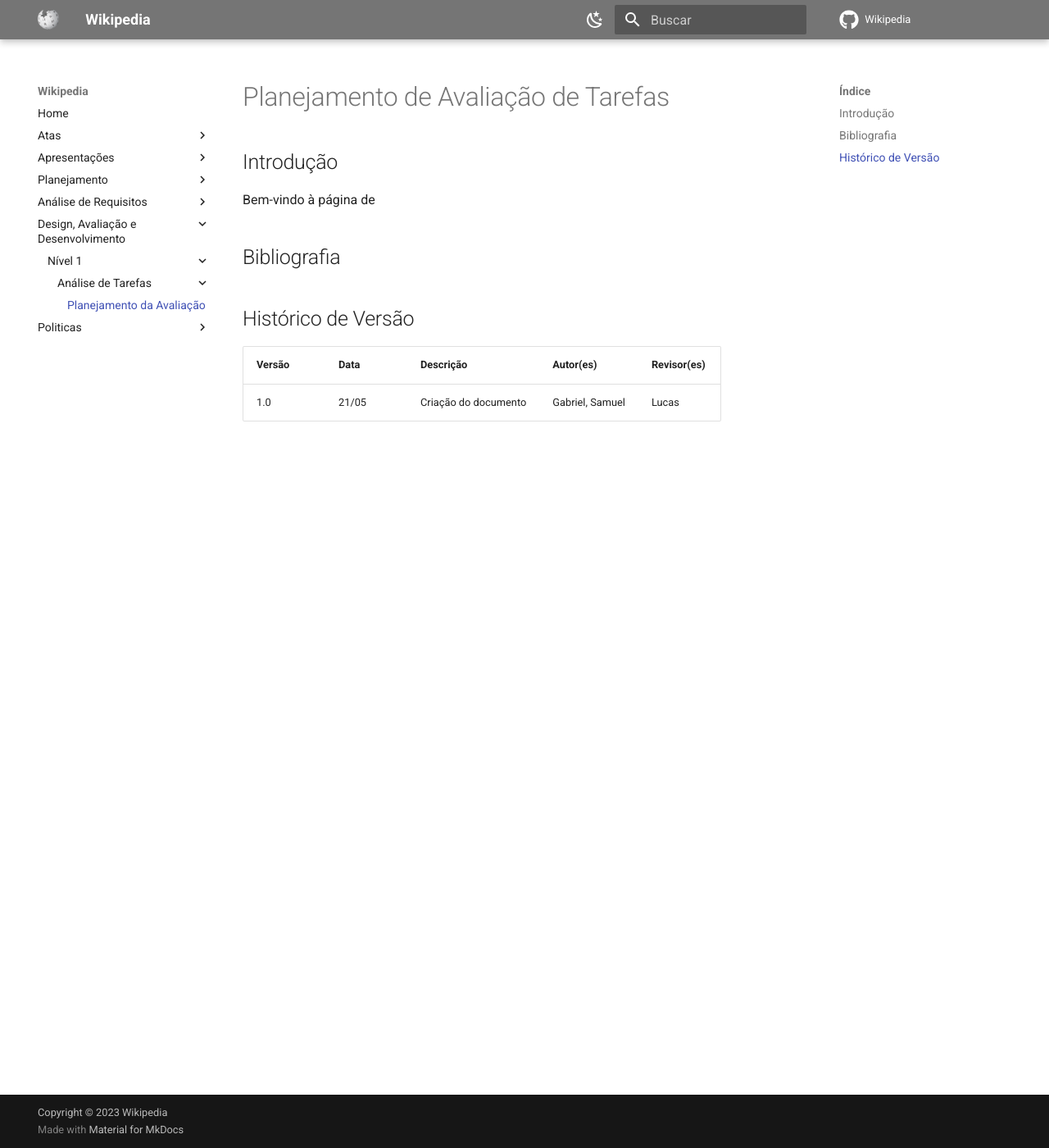
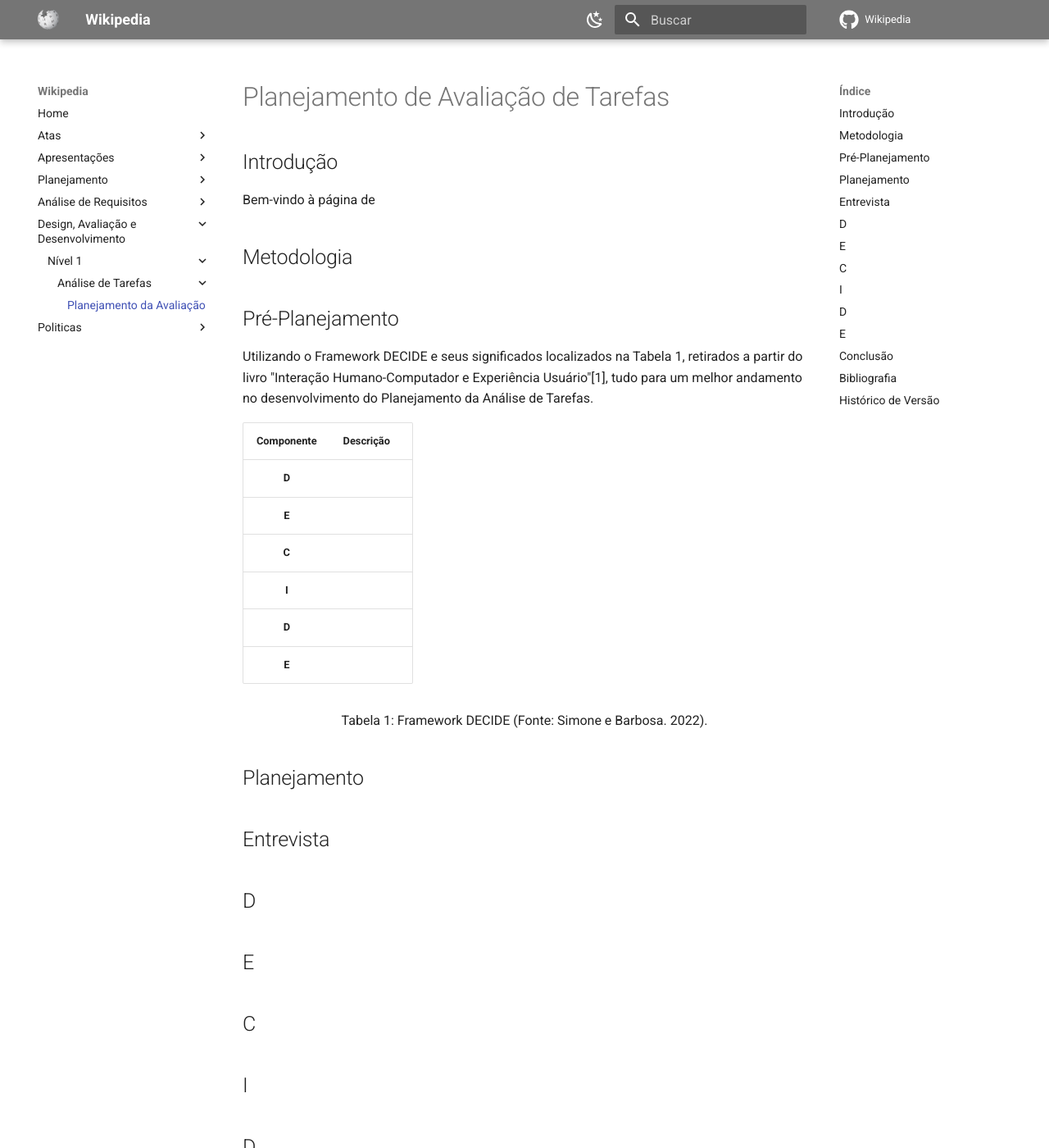
Before and after one commit to Interacao-Humano-Computador/2023.1-Wikipedia, an MkDocs documentation site: the page built from docs/design-avaliacao-desenvolvimento/nivel1/analiseDeTarefas/planejamentoDaAvaliacaoTarefas.md, in a window 1280 px wide and 1400 px high. Shown: the whole window at 82% size. Built offline with MkDocs 1.6.1 and Material for MkDocs 9.7.7, drawn with Linux system fonts in a browser that asks for light colours; comment, search, counter and statistics services are not loaded.

Commit message:
Estrutura do Planejamento da Análise
Co-authored-by: SamuelGSouza <samuelgomes318@gmail.com>

```diff
--- a/docs/design-avaliacao-desenvolvimento/nivel1/analiseDeTarefas/planejamentoDaAvaliacaoTarefas.md
+++ b/docs/design-avaliacao-desenvolvimento/nivel1/analiseDeTarefas/planejamentoDaAvaliacaoTarefas.md
@@ -3,6 +3,43 @@
 ## Introdução
 
 Bem-vindo à página de
+
+## Metodologia
+
+## Pré-Planejamento
+
+Utilizando o Framework DECIDE e seus significados localizados na Tabela 1, retirados a partir do livro "Interação Humano-Computador e  Experiência Usuário"[1],  tudo para um melhor andamento no desenvolvimento do Planejamento da Análise de Tarefas.
+
+| Componente | Descrição |
+| :---------: | ----------- |
+| **D** |             |
+| **E** |             |
+| **C** |             |
+| **I** |             |
+| **D** |             |
+| **E** |             |
+
+<div style="text-align: center">
+    <p> Tabela 1: Framework DECIDE (Fonte: Simone e Barbosa. 2022).</p>
+</div>
+
+## Planejamento
+
+## Entrevista
+
+## D
+
+## E
+
+## C
+
+## I
+
+## D
+
+## E
+
+## Conclusão
 
 ## Bibliografia
 
```
